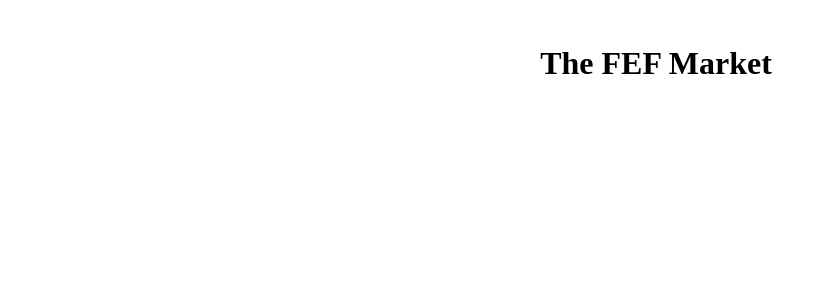
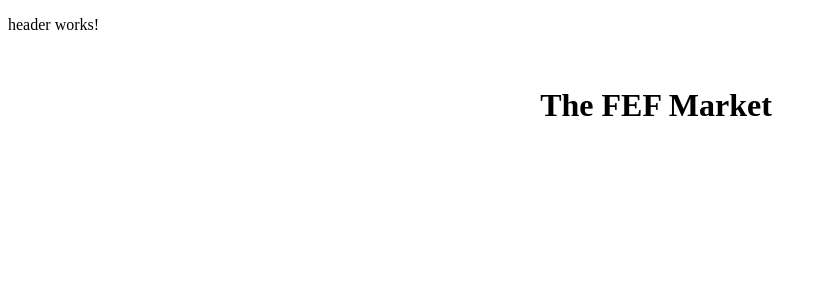
Before and after one commit to joanne-hoar/everyday-market-ng, an Angular app: page / in a window 1280 px wide. Shown: the top 300 px of the page, without its empty margins (0-827 px from the left). Built offline with nearby package versions, Linux system fonts and the light colour scheme.

Commit message:
added header component

```diff
--- a/src/app/app.html
+++ b/src/app/app.html
@@ -1,3 +1,6 @@
+
+<app-header></app-header>
+
 <main>
 <h1>{{ title() }}</h1>
 </main>
--- a/src/app/app.ts
+++ b/src/app/app.ts
@@ -1,9 +1,10 @@
 import { Component, signal } from '@angular/core';
 import { RouterOutlet } from '@angular/router';
+import { Header } from "./shared/header/header";
 
 @Component({
   selector: 'app-root',
-  imports: [RouterOutlet],
+  imports: [RouterOutlet, Header],
   templateUrl: './app.html',
   styleUrl: './app.css'
 })
--- /dev/null
+++ b/src/app/shared/header/header.html
@@ -0,0 +1 @@
+<p>header works!</p>
```
Also changed, not shown: src/app/shared/header/header.ts (added, +9 -0 lines), src/app/shared/header/header.css (added), 1 other file (tests, documents, lock files or other folders).
